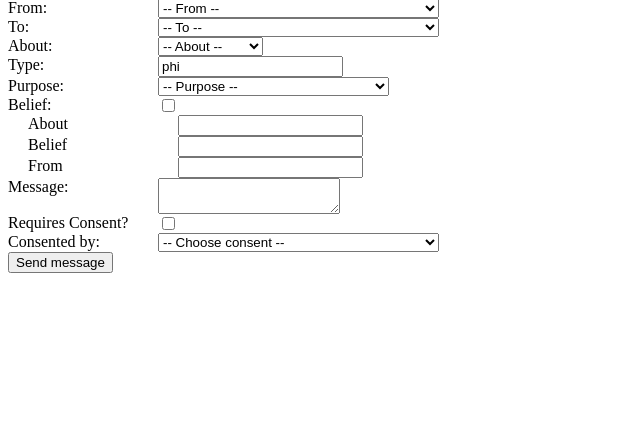
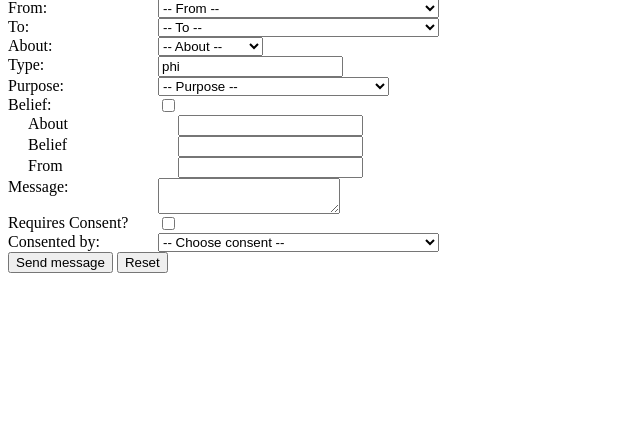
Before and after one commit to edgarfelizmenio/hipaa, a PHP site: page /messages/write.php in a window 1280 px wide. Shown: the part 184-626 px from the top of the page, without its empty margins (0-640 px from the left). Run offline with PHP 8.4, Linux system fonts and the light colour scheme; data that the repository does not hold is empty.

Commit message:
Added reset button

```diff
--- a/messages/write.php
+++ b/messages/write.php
@@ -71,6 +71,7 @@
 
       <div>
 	<input type="submit"  value="Send message" />
+   <input type="reset" value="Reset" onclick="refreshFields()" />
       </div>
 
 
```
